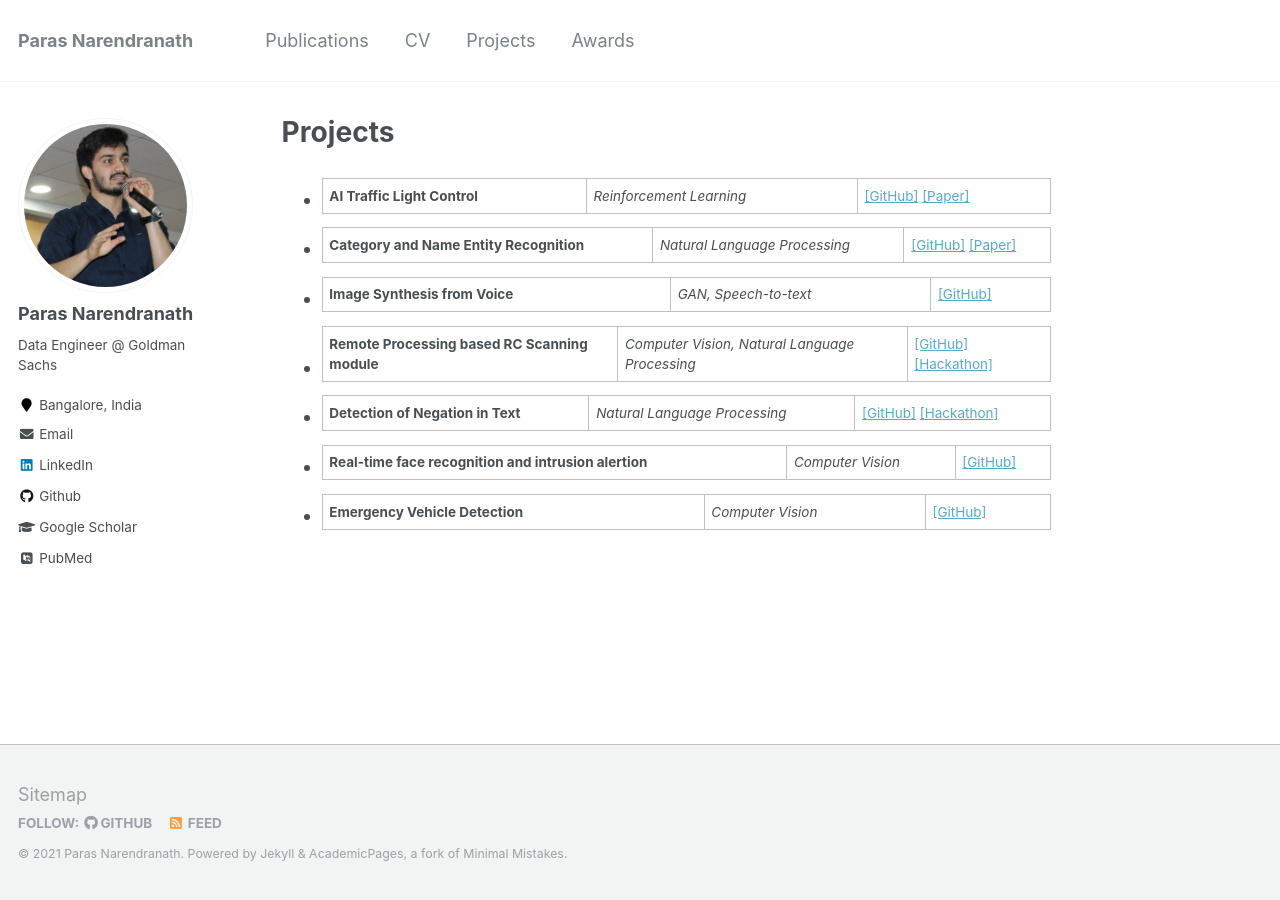
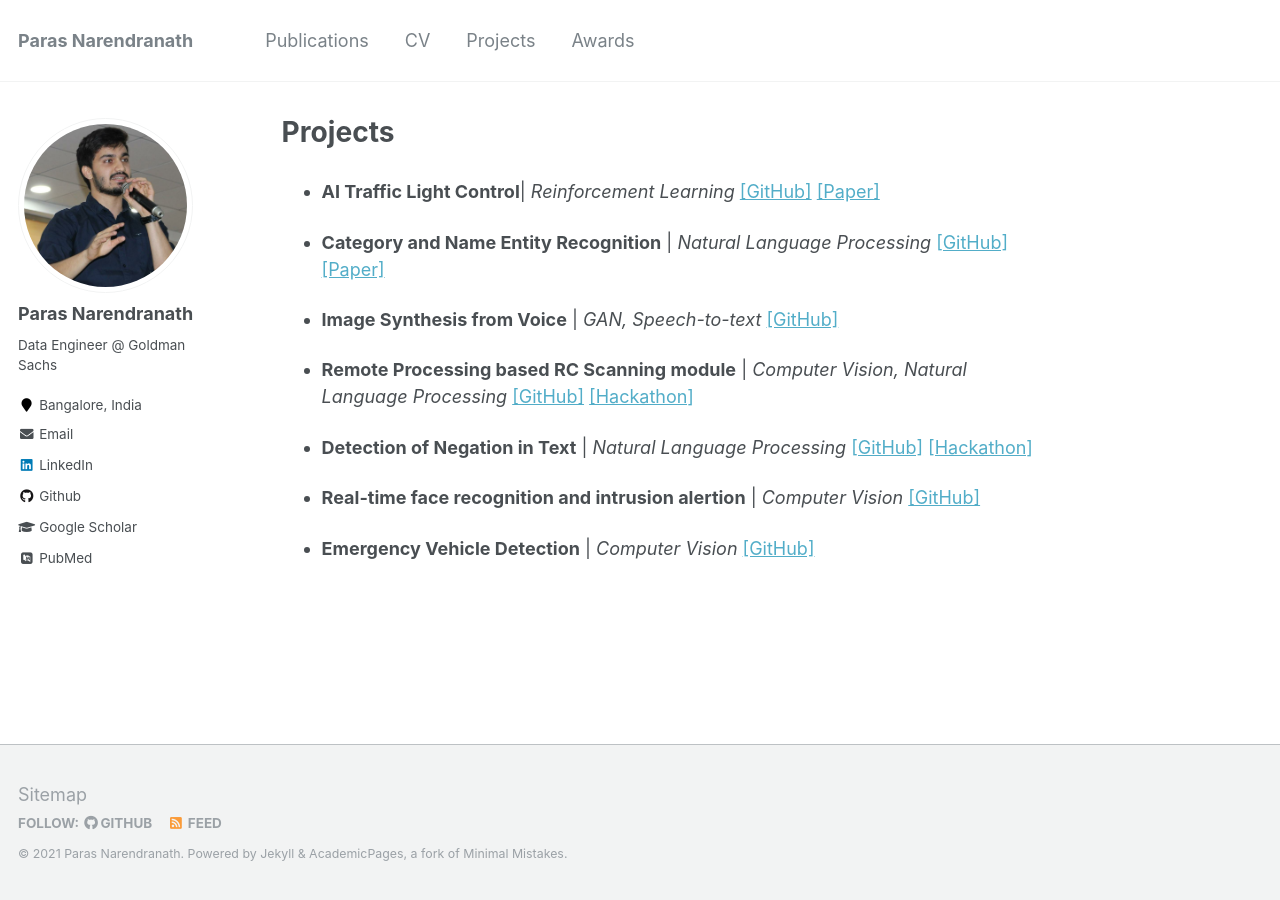
Before and after one commit to parasnaren/github-io-page, a Jekyll site: the page built from _pages/projects.md, in a window 1280 px wide. Built offline with Jekyll 4.4.1, drawn with Linux system fonts in a browser that asks for light colours; some web fonts are replaced.

Commit message:
adhoc change

```diff
--- a/_pages/projects.md
+++ b/_pages/projects.md
@@ -4,16 +4,23 @@ title: "Projects"
 author_profile: true
 ---
 
-- <b>AI Traffic Light Control</b>| <i>Reinforcement Learning</i> | [[GitHub]](https://github.com/parasnaren/AI-Traffic-Light-Control) [[Paper]](https://ieeexplore.ieee.org/abstract/document/9250886)
+- <b>AI Traffic Light Control</b>| <i>Reinforcement Learning</i>
+[[GitHub]](https://github.com/parasnaren/AI-Traffic-Light-Control) [[Paper]](https://ieeexplore.ieee.org/abstract/document/9250886)
 
-- <b>Category and Name Entity Recognition</b> | <i>Natural Language Processing</i> | [[GitHub]](https://github.com/parasnaren/Category-and-Name-Entity-Recognition) [[Paper]](https://papers.ssrn.com/sol3/papers.cfm?abstract_id=3834969)
+- <b>Category and Name Entity Recognition</b> | <i>Natural Language Processing</i>
+[[GitHub]](https://github.com/parasnaren/Category-and-Name-Entity-Recognition) [[Paper]](https://papers.ssrn.com/sol3/papers.cfm?abstract_id=3834969)
 
-- <b>Image Synthesis from Voice</b> | <i>GAN, Speech-to-text</i> | [[GitHub]](https://github.com/parasnaren/Image-Synthesis-from-Voice)
+- <b>Image Synthesis from Voice</b> | <i>GAN, Speech-to-text</i>
+[[GitHub]](https://github.com/parasnaren/Image-Synthesis-from-Voice)
 
-- <b>Remote Processing based RC Scanning module</b> | <i>Computer Vision, Natural Language Processing</i> | [[GitHub]](https://github.com/parasnaren/Automated-Remote-Proccessing-Scanning-and-OCR-module) [[Hackathon]](https://parasnaren.github.io/awards/riskcovry/)
+- <b>Remote Processing based RC Scanning module</b> | <i>Computer Vision, Natural Language Processing</i>
+[[GitHub]](https://github.com/parasnaren/Automated-Remote-Proccessing-Scanning-and-OCR-module) [[Hackathon]](https://parasnaren.github.io/awards/riskcovry/)
 
-- <b>Detection of Negation in Text</b> | <i>Natural Language Processing</i> | [[GitHub]](https://github.com/parasnaren/Detection-of-Negation-in-Text) [[Hackathon]](https://parasnaren.github.io/awards/philips/)
+- <b>Detection of Negation in Text</b> | <i>Natural Language Processing</i>
+[[GitHub]](https://github.com/parasnaren/Detection-of-Negation-in-Text) [[Hackathon]](https://parasnaren.github.io/awards/philips/)
 
-- <b>Real-time face recognition and intrusion alertion</b> | <i>Computer Vision</i> | [[GitHub]](https://github.com/parasnaren/Real-Time-Face-Recognition-and-Intrusion-Alert)
+- <b>Real-time face recognition and intrusion alertion</b> | <i>Computer Vision</i>
+[[GitHub]](https://github.com/parasnaren/Real-Time-Face-Recognition-and-Intrusion-Alert)
 
-- <b>Emergency Vehicle Detection</b> | <i>Computer Vision</i> | [[GitHub]](https://github.com/parasnaren/Category-and-Name-Entity-Recognition)
+- <b>Emergency Vehicle Detection</b> | <i>Computer Vision</i>
+[[GitHub]](https://github.com/parasnaren/Category-and-Name-Entity-Recognition)
```
